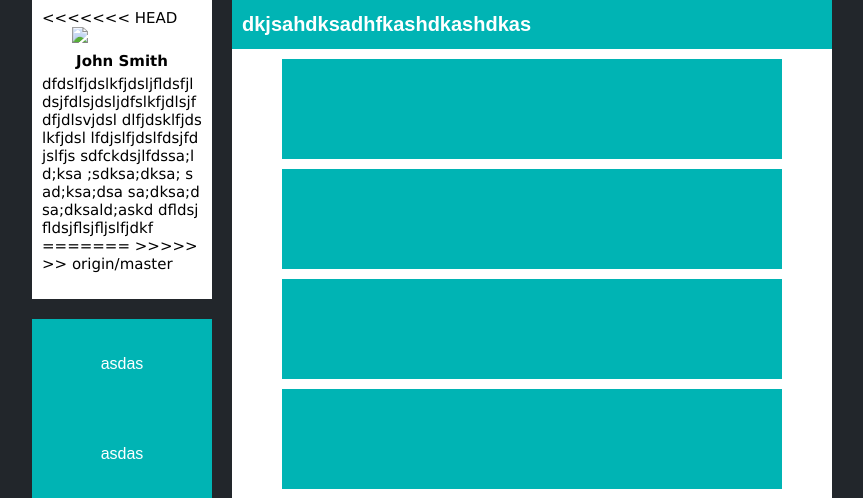
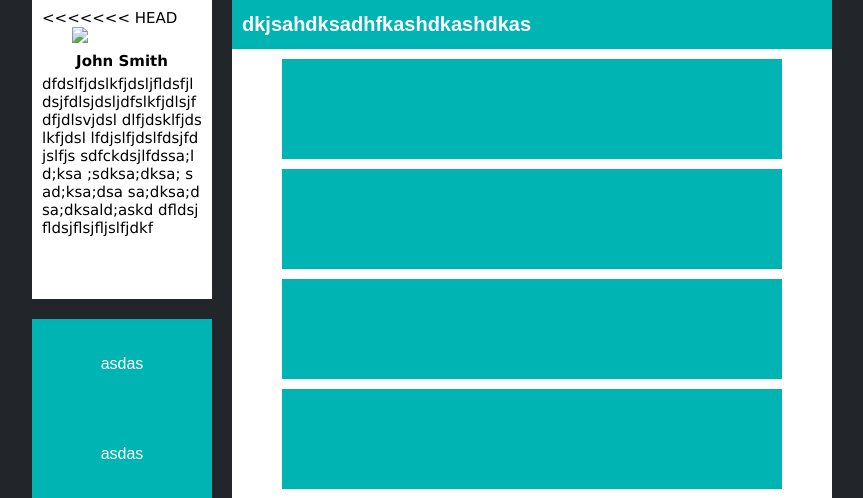
Before and after one commit to heynim/Kalbis-Institute-LMS, a PHP site: page / in a window 1280 px wide. Shown: the part 371-869 px from the top of the page, without its empty margins (208-1071 px from the left). Run offline with PHP 8.4, Linux system fonts and the light colour scheme.

Commit message:
Clean up after conflict

```diff
--- a/index.html
+++ b/index.html
@@ -18,8 +18,6 @@
                 <div id="profile-desc">
                     dfdslfjdslkfjdsljfldsfjldsjfdlsjdsljdfslkfjdlsjf dfjdlsvjdsl dlfjdsklfjdslkfjdsl lfdjslfjdslfdsjfdjslfjs sdfckdsjlfdssa;ld;ksa ;sdksa;dksa; sad;ksa;dsa sa;dksa;dsa;dksald;askd dfldsjfldsjflsjfljslfjdkf
                 </div>
-=======
->>>>>>> origin/master
             </div>
             <div id="nav">
                 <ul>
--- a/styles.css
+++ b/styles.css
@@ -148,7 +148,6 @@ body {
     background: #00B4B4;
     margin: 10px auto 10px auto;
 }
-<<<<<<< HEAD
 
 .select-page a {
     display: block;
@@ -159,5 +158,3 @@ body {
 .select-page:hover {
     background: #2dd8d8;
 }
-=======
->>>>>>> origin/master
```
